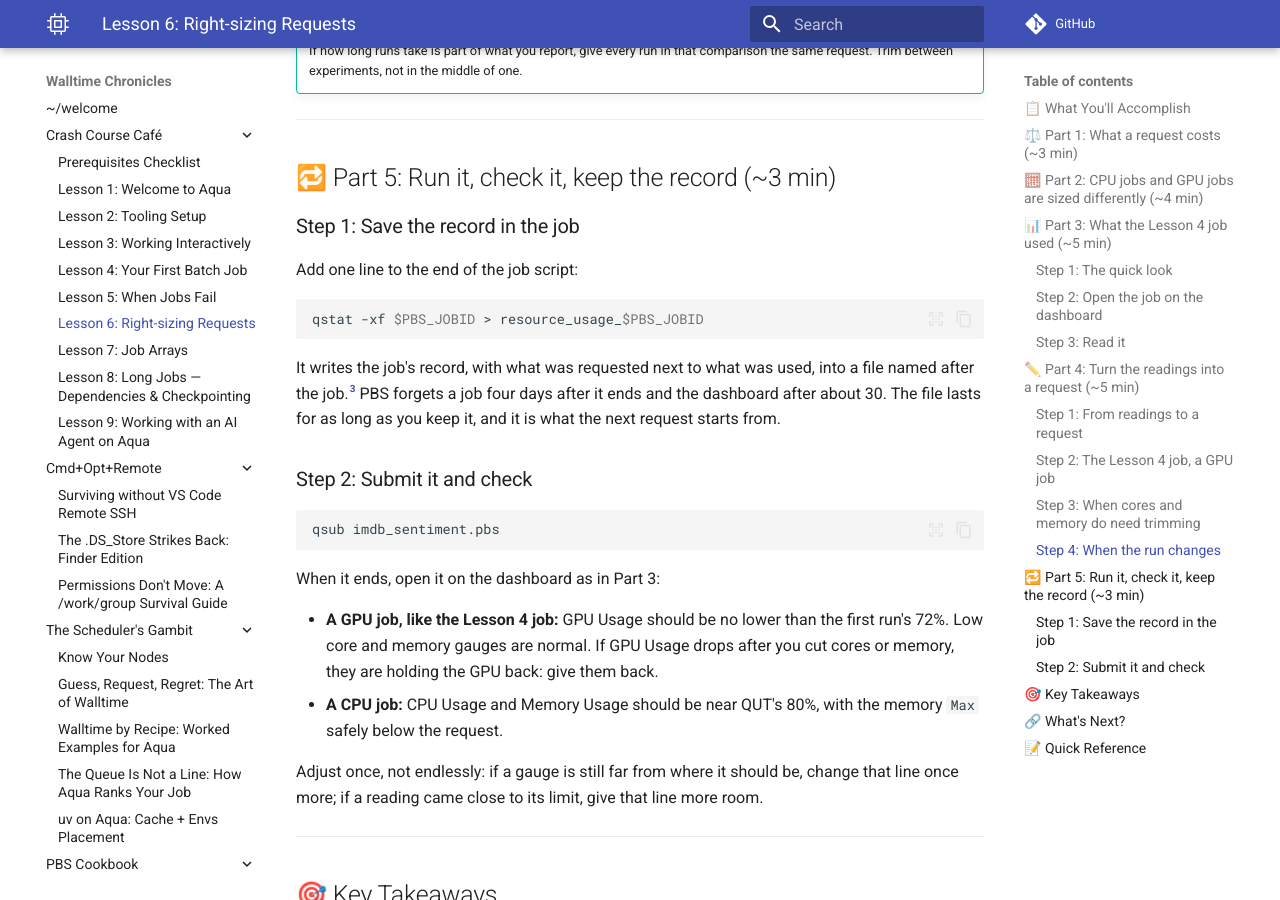
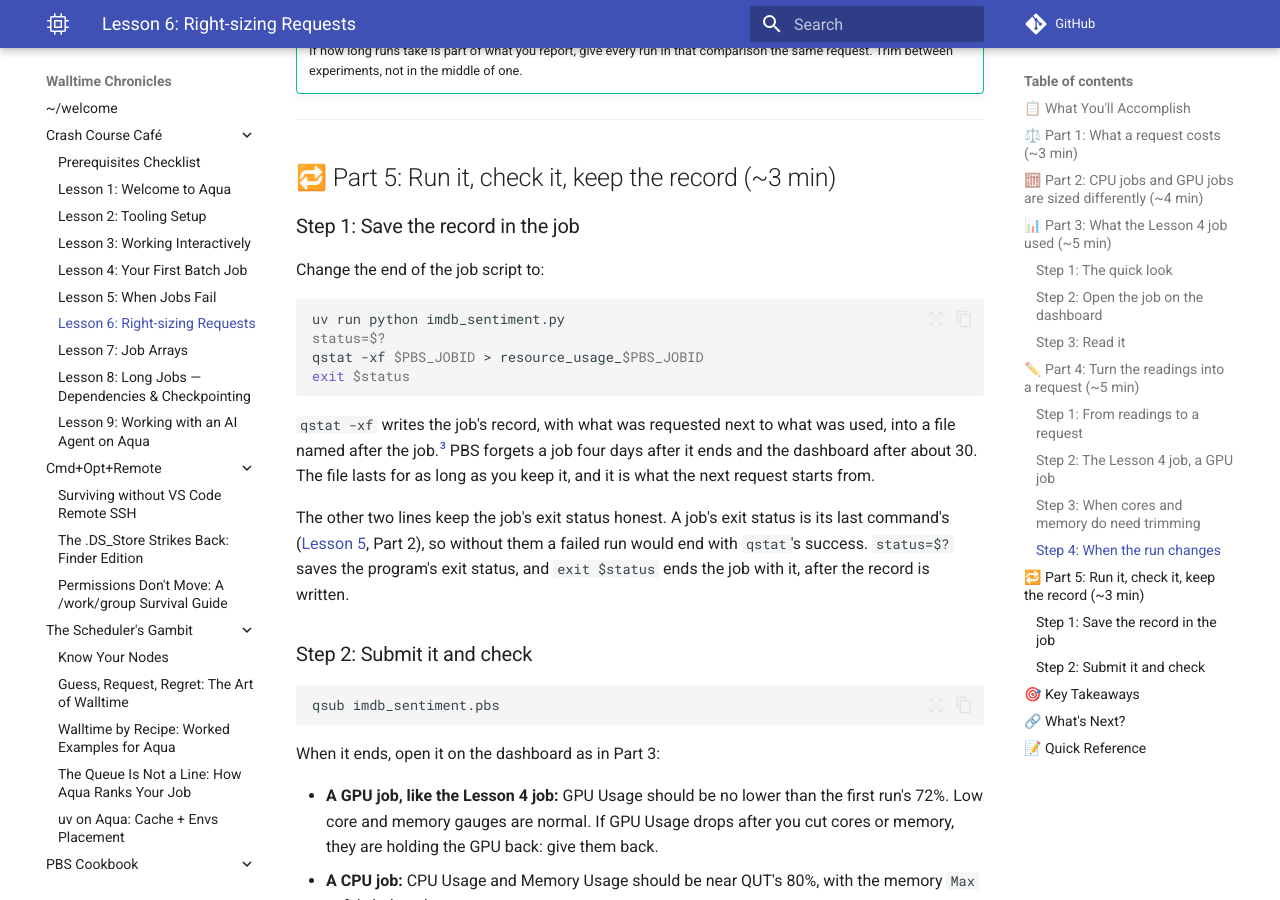
Before and after one commit to ZhipengHe/Walltime-Chronicles, an MkDocs documentation site: the page built from docs/tutorials/lesson-6.md, in a window 1280 px wide and 900 px high, scrolled down 7884 px. Built offline with MkDocs 1.6.1 and Material for MkDocs 9.7.7, drawn with Linux system fonts in a browser that asks for light colours; comment, search, counter and statistics services are not loaded; some of the changed text lies outside the part shown.

Commit message:
fix(tutorials): keep job exit status and force offline mode for IMDb runs
Lesson 6's job script saves the program's exit status before writing the
qstat record and exits with it, so a failed run no longer reports the
record command's success. The IMDb script now sets the three Hugging Face
offline variables to 1 for every run except --fetch-only instead of using
setdefault, so an inherited 0 cannot bring back the network wait; a test
covers that case. The QUT footnotes for queue limits and resource
estimation carry the network access note.

Co-Authored-By: Claude Opus 5 <noreply@anthropic.com>
Claude-Session: https://claude.ai/code/session_01Ho76u7s9w4BAPj3XcoEiiQ

````diff
--- a/docs/tutorials/lesson-6.md
+++ b/docs/tutorials/lesson-6.md
@@ -214,13 +214,18 @@ A reading is only good for the run it came from. The script's settings, listed i
 
 ### Step 1: Save the record in the job
 
-Add one line to the end of the job script:
+Change the end of the job script to:
 
 ```bash
+uv run python imdb_sentiment.py
+status=$?
 qstat -xf $PBS_JOBID > resource_usage_$PBS_JOBID
+exit $status
 ```
 
-It writes the job's record, with what was requested next to what was used, into a file named after the job.[^3] PBS forgets a job four days after it ends and the dashboard after about 30. The file lasts for as long as you keep it, and it is what the next request starts from.
+`qstat -xf` writes the job's record, with what was requested next to what was used, into a file named after the job.[^3] PBS forgets a job four days after it ends and the dashboard after about 30. The file lasts for as long as you keep it, and it is what the next request starts from.
+
+The other two lines keep the job's exit status honest. A job's exit status is its last command's ([Lesson 5](lesson-5.md), Part 2), so without them a failed run would end with `qstat`'s success. `status=$?` saves the program's exit status, and `exit $status` ends the job with it, after the record is written.
 
 ### Step 2: Submit it and check
 
@@ -303,7 +308,9 @@ For the estimation theory behind walltime, see [The Art of Walltime](../schedule
 
     cd "$PBS_O_WORKDIR"
     uv run python my_program.py
+    status=$?
     qstat -xf $PBS_JOBID > resource_usage_$PBS_JOBID
+    exit $status
     ```
 
 === "Commands"
@@ -320,5 +327,5 @@ For the estimation theory behind walltime, see [The Art of Walltime](../schedule
     ```
 
 [^1]: QUT eResearch, "[Monitoring Job Resource Usage](https://docs.eres.qut.edu.au/hpc-job-monitoring)". Exclusive use of requested resources, the HPC Monitoring Dashboard and its pages, the rule for adding cores, the 80% target, and the CPU job asking for 48 cores and 96 GB. Access only on the QUT network; use the VPN off campus.
-[^2]: QUT eResearch, "[Queues and limits](https://docs.eres.qut.edu.au/hpc-queue-limits)". The 10-minute minimum walltime, and a request having to fit on one node.
-[^3]: QUT eResearch, "[Estimating/optimising resources to request for a job](https://docs.eres.qut.edu.au/hpc-estimatingoptimising-resources-to-request-for-)". Saving `qstat -fx $PBS_JOBID` to `resource_usage_$PBS_JOBID` at the end of a job script.
+[^2]: QUT eResearch, "[Queues and limits](https://docs.eres.qut.edu.au/hpc-queue-limits)". The 10-minute minimum walltime, and a request having to fit on one node. Access only on the QUT network; use the VPN off campus.
+[^3]: QUT eResearch, "[Estimating/optimising resources to request for a job](https://docs.eres.qut.edu.au/hpc-estimatingoptimising-resources-to-request-for-)". Saving `qstat -fx $PBS_JOBID` to `resource_usage_$PBS_JOBID` at the end of a job script. Access only on the QUT network; use the VPN off campus.
--- a/docs/tutorials/scripts/imdb_sentiment.py
+++ b/docs/tutorials/scripts/imdb_sentiment.py
@@ -37,9 +37,9 @@ import time
 # wait instead of using the cache. transformers follows HF_HUB_OFFLINE, datasets
 # and evaluate each read their own variable, and all three are read on import.
 if "--fetch-only" not in sys.argv[1:]:
-    os.environ.setdefault("HF_HUB_OFFLINE", "1")
-    os.environ.setdefault("HF_DATASETS_OFFLINE", "1")
-    os.environ.setdefault("HF_EVALUATE_OFFLINE", "1")
+    os.environ["HF_HUB_OFFLINE"] = "1"
+    os.environ["HF_DATASETS_OFFLINE"] = "1"
+    os.environ["HF_EVALUATE_OFFLINE"] = "1"
 
 import evaluate
 import numpy as np
````
Also changed, not shown: 1 other file.
